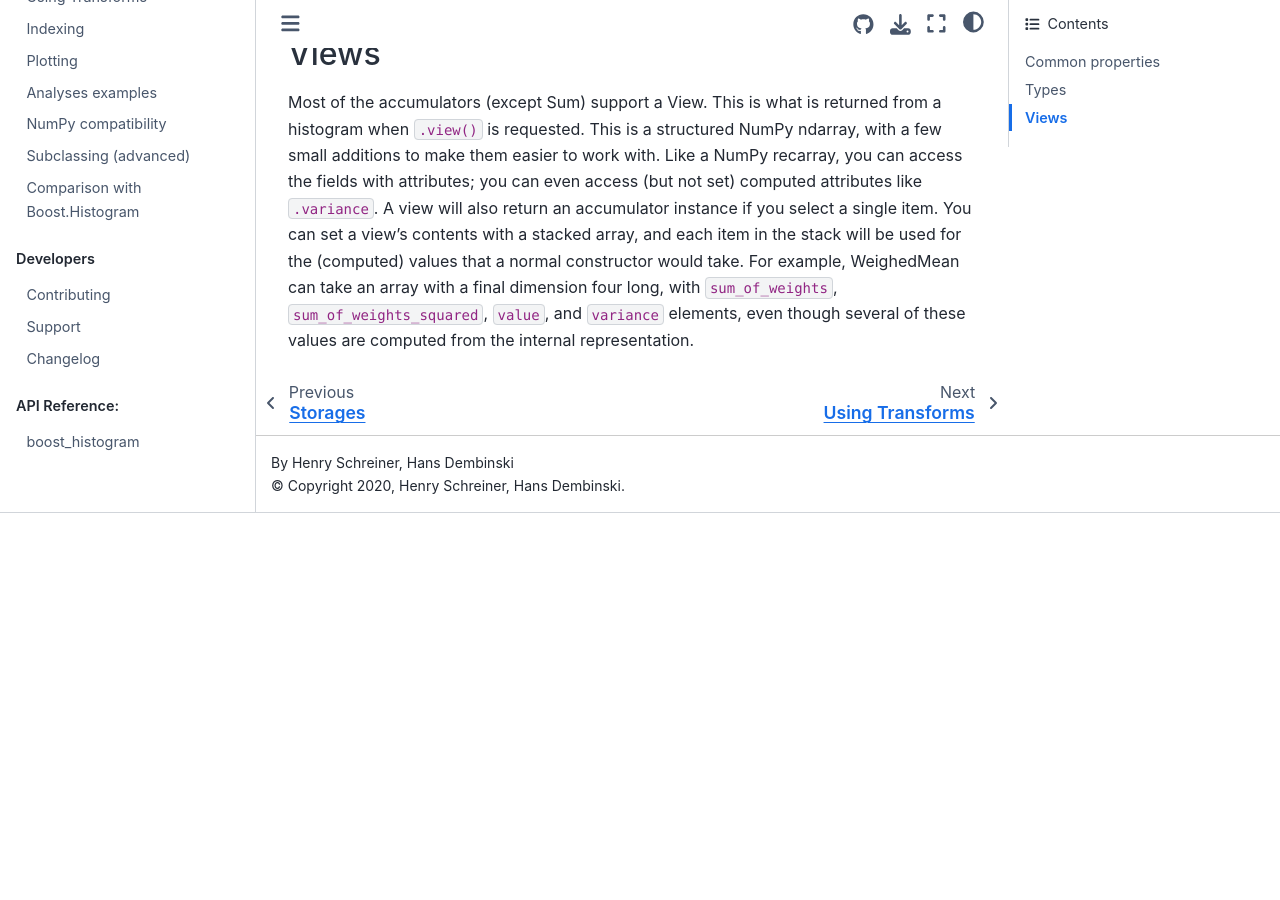
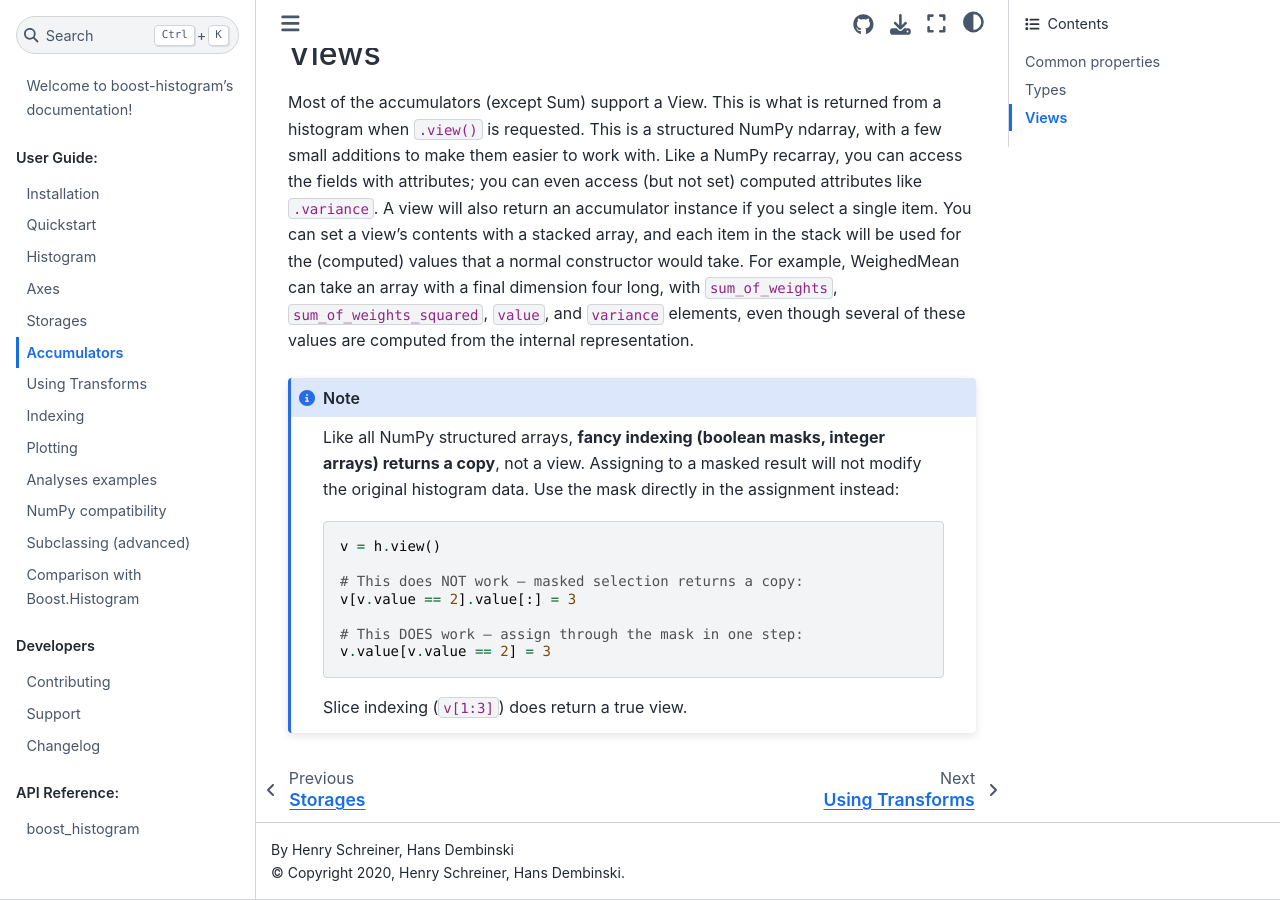
Before and after one commit to scikit-hep/boost-histogram, a Sphinx documentation site: the page built from docs/user-guide/accumulators.rst, in a window 1280 px wide and 900 px high, scrolled down 3346 px. Built offline with Sphinx 7.4.7 and the Sphinx Book theme 1.1.4, drawn with Linux system fonts in a browser that asks for light colours; pages that are not in the unit, such as notebooks, are missing from menus; before the commit the page ends 3859 px from its top, so only the background shows below that.

Commit message:
docs: note that fancy indexing on views returns a copy (#1136)
Closes #371

Assisted-by: ClaudeCode:claude-sonnet-4-6

```diff
--- a/docs/user-guide/accumulators.rst
+++ b/docs/user-guide/accumulators.rst
@@ -164,3 +164,21 @@ with a stacked array, and each item in the stack will be used for the (computed)
 normal constructor would take. For example, WeighedMean can take an array with a final
 dimension four long, with ``sum_of_weights``, ``sum_of_weights_squared``, ``value``, and ``variance``
 elements, even though several of these values are computed from the internal representation.
+
+.. note::
+
+   Like all NumPy structured arrays, **fancy indexing (boolean masks, integer arrays) returns a
+   copy**, not a view. Assigning to a masked result will not modify the original histogram data.
+   Use the mask directly in the assignment instead:
+
+   .. code:: python
+
+      v = h.view()
+
+      # This does NOT work — masked selection returns a copy:
+      v[v.value == 2].value[:] = 3
+
+      # This DOES work — assign through the mask in one step:
+      v.value[v.value == 2] = 3
+
+   Slice indexing (``v[1:3]``) does return a true view.
```
